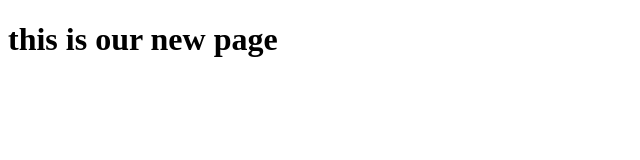
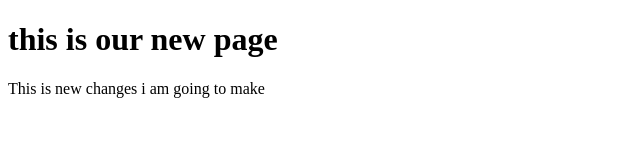
Before and after one commit to Usman522/lecture1, a plain HTML site: page index.html in a window 1280 px wide. Shown: the whole page, without its empty margins (0-640 px from the left). Drawn offline with Linux system fonts and the light colour scheme.

Commit message:
Added another line

```diff
--- a/index.html
+++ b/index.html
@@ -5,6 +5,7 @@
 </head>
 <body>
 	<h1>this is our new page</h1>
+	This is new changes i am going to make
 
 </body>
 </html>
```
